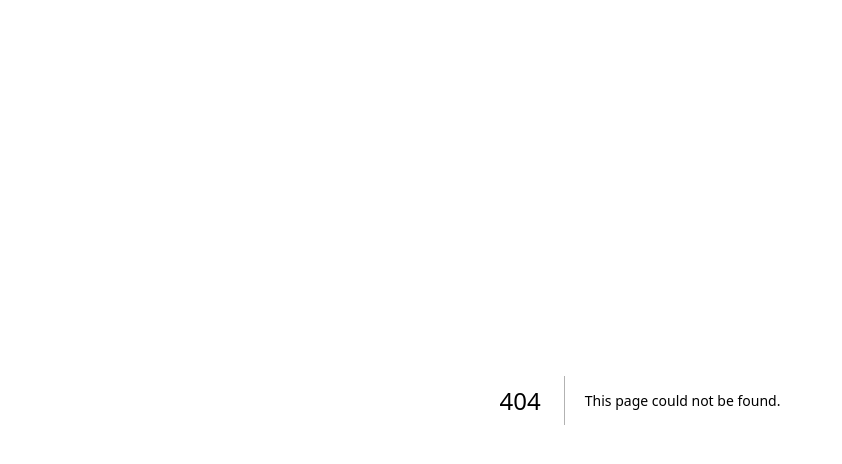
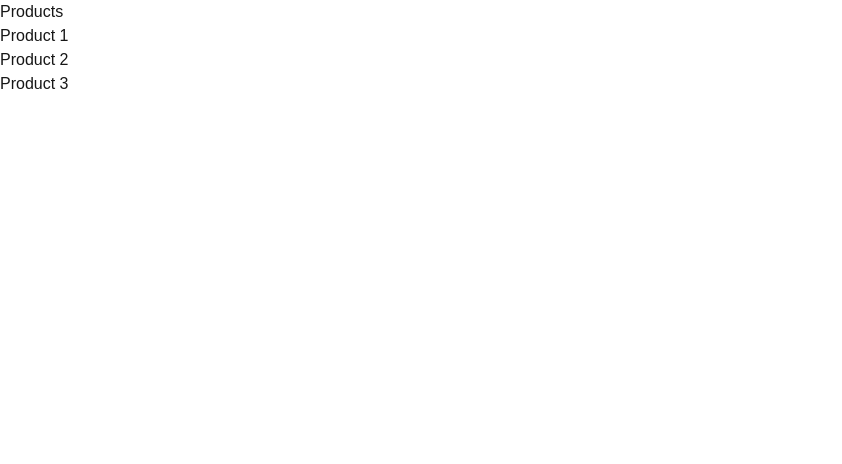
Before and after one commit to abdul-sam/nextjs-course, a Next.js app: page /products in a window 1280 px wide. Before the commit this address had no page. Shown: the top 464 px of the page, without its empty margins (0-842 px from the left). Built offline with nearby package versions, Linux system fonts and the light colour scheme.

Commit message:
dynamic routes

```diff
--- /dev/null
+++ b/app/products/[productId]/page.tsx
@@ -0,0 +1,12 @@
+export default function ProductDetails( {
+  params
+}: {
+  params: { productId: string }
+} ) {
+  return (
+    <div>
+      <h1>Product Details</h1>
+      <p>Product ID: {params.productId}</p>
+    </div>
+  );
+}
--- /dev/null
+++ b/app/products/page.tsx
@@ -0,0 +1,18 @@
+export default function Products() {
+  return (
+    <div>
+      <h1>Products</h1>
+      <ul>
+        <li>
+          <a>Product 1</a>
+        </li>
+        <li>
+          <a>Product 2</a>
+        </li>
+        <li>
+          <a>Product 3</a>
+        </li>
+      </ul>
+    </div>
+  );
+}
```
